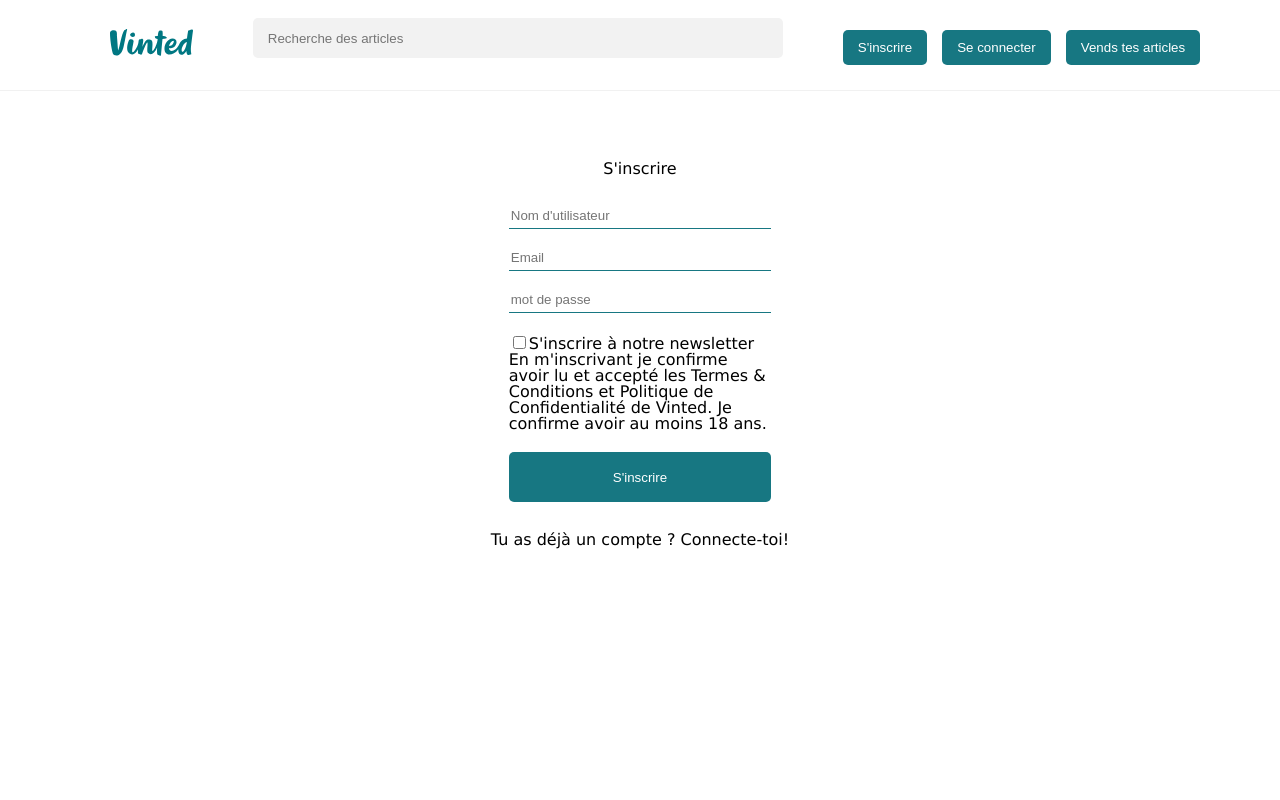
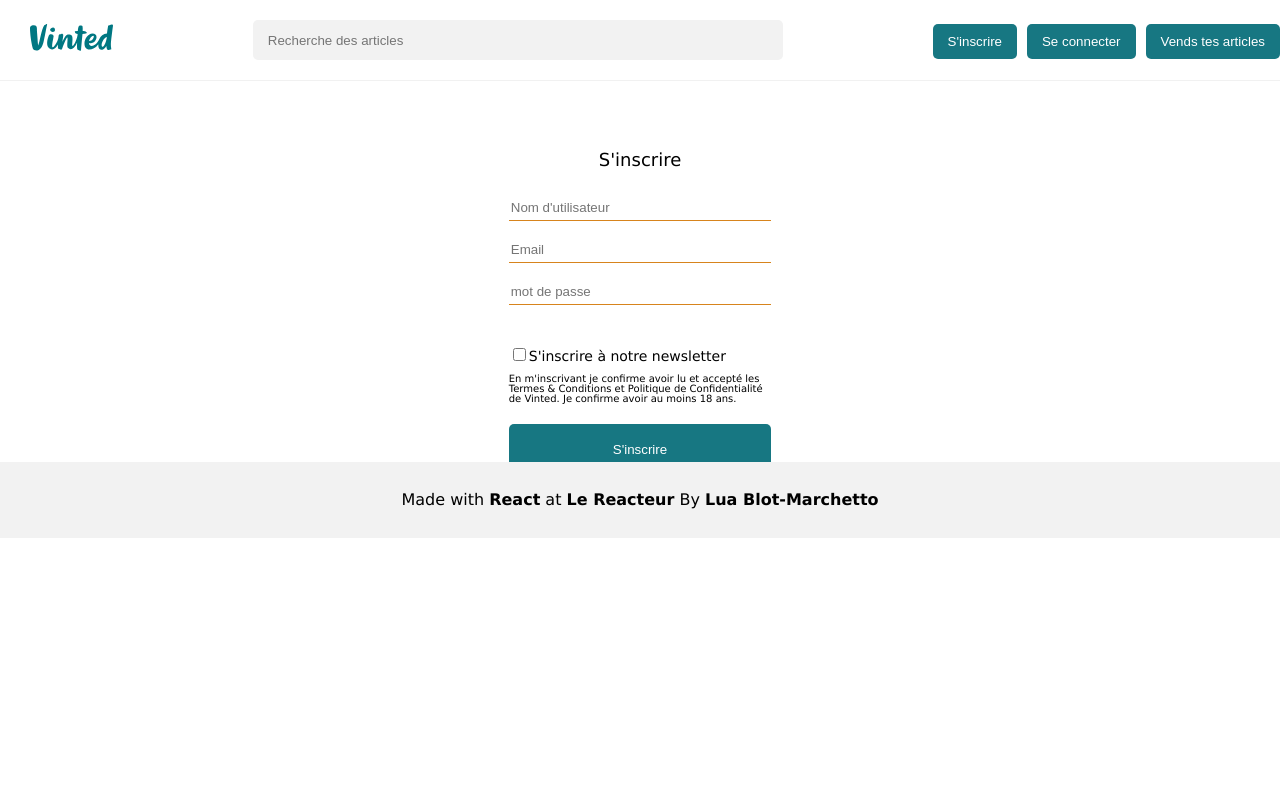
Before and after one commit to LuaBlotMarchetto/vinted, a React (Vite) app: page /signup in a window 1280 px wide. Shown: the top 800 px of the page. Built offline with nearby package versions, Linux system fonts and the light colour scheme; the HTML template or start-up script is replaced by a standard one.

Commit message:
better css on homepage and error messages on connexion pages

```diff
--- a/src/App.css
+++ b/src/App.css
@@ -1,31 +1,45 @@
 body {
   font-family: Verdana, Geneva, Tahoma, sans-serif;
+  position: relative;
+}
+
+main {
+  /* height: 800px; */
 }
 
 .container {
   display: flex;
-  max-width: 1200px;
+  max-width: 1280px;
   margin: 0 auto;
   padding-left: 30px;
-  justify-content: flex-start;
+  /* justify-content: flex-start; */
   /* border: blue solid; */
 }
 
 /*HEADER*/
 header {
   border-bottom: rgb(241, 241, 241) solid 1px;
-  height: 70px;
+  height: 60px;
   align-items: center;
   display: flex;
+  justify-content: space-between;
   font-size: 40px;
   letter-spacing: 3px;
   padding: 10px 0;
+  /* position: fixed; */
+  width: 100%;
+  background-color: white;
+  /* border: red solid; */
 }
 
 header div {
   display: flex;
   gap: 60px;
   margin-left: 120px;
+  align-items: center;
+  justify-content: space-between;
+  /* border: green solid; */
+  width: 100%;
 }
 
 header button {
@@ -35,10 +49,13 @@
   color: white;
   border-radius: 5px;
   height: 35px;
+  margin-bottom: 10px;
+  margin-left: 10px;
 }
 
 .signout {
-  background-color: red;
+  background-color: #c2175b;
+  margin-top: 14px;
 }
 
 header input {
@@ -51,7 +68,7 @@
 }
 nav {
   display: flex;
-  gap: 15px;
+  /* border: orange solid; */
 }
 
 /*HERO*/
@@ -62,12 +79,23 @@
   background-position: center;
   background-repeat: no-repeat;
   background-size: cover;
-  height: 500px;
+  height: 600px;
   display: flex;
   align-items: center;
+  /* border: green solid; */
+  position: relative;
 }
 
-.hero > div {
+.hero .container {
+  /* border: blue solid; */
+  position: absolute;
+  top: 50%;
+  left: 50%;
+  transform: translate(-50%, -50%);
+  width: 100%;
+}
+
+.hero-container {
   background-color: white;
   height: 300px;
   width: 450px;
@@ -77,13 +105,21 @@
   padding: 40px;
   box-sizing: border-box;
   justify-content: space-between;
+  /* border: red solid; */
+  /* margin: 0 auto; */
+}
+
+.hero img {
+  align-self: end;
+  position: absolute;
+  right: 0;
 }
 
 .hero h2 {
   font-size: 32px;
 }
 
-.hero div div {
+.hero-container div {
   width: 75%;
 }
 
@@ -131,11 +167,12 @@
   max-width: 1200px;
   margin: 30px 0;
   gap: 15px;
+  margin-bottom: 100px;
 }
 
 .highlights h2 {
   font-size: 26px;
-  margin-bottom: 20px;
+  margin-bottom: 30px;
 }
 .articles {
   /* border: blue solid; */
@@ -147,7 +184,11 @@
 
 .card {
   /* border: orange solid; */
-  width: 250px;
+  width: 210px;
+  margin-bottom: 30px;
+  font-size: 12px;
+  font-weight: 200;
+  color: grey;
 }
 
 .card-seller-highlights {
@@ -155,19 +196,30 @@
   align-items: center;
   gap: 10px;
   margin-bottom: 10px;
-  border: purple solid;
+  /* border: purple solid; */
 }
 
 .card-small-avatar {
   height: 30px;
   border-radius: 50%;
   object-fit: cover;
+  margin-left: 5px;
 }
 
 .card-image {
   height: 350px;
-  width: 250px;
+  width: 100%;
   object-fit: cover;
+}
+
+.card-product-info {
+  margin-top: 10px;
+  line-height: 1.2;
+}
+
+.card-product-info > p:first-child {
+  font-size: 14px;
+  color: black;
 }
 
 /*OFFER*/
@@ -287,6 +339,7 @@
   margin: 50px auto 350px;
   padding: 20px;
   align-items: center;
+  font-size: 14px;
 }
 
 .signup-content form {
@@ -297,10 +350,15 @@
   width: 75%;
   gap: 20px;
 }
+
+.signup-content h2 {
+  font-size: 18px;
+}
+
 .signup-content form input {
   /* margin-top: 15px; */
   border: none;
-  border-bottom: #177782 1px solid;
+  border-bottom: #d7841d 1px solid;
   padding-bottom: 5px;
 }
 
@@ -313,14 +371,30 @@
   background-color: #177782;
 }
 
+.connexion-error-message {
+  color: #c2175b;
+  font-size: 12px;
+}
+
+.newsletter-terms {
+  font-size: 10px;
+  margin-top: 10px;
+}
+.connexion-redirection {
+  color: #177782;
+  text-decoration: underline;
+}
 /*FOOTER*/
 footer {
   display: flex;
   justify-content: center;
   background-color: #f2f2f2;
+  position: absolute;
+  width: 100%;
+  bottom: 0;
 }
 footer div {
-  padding: 50px;
+  padding: 30px;
   display: flex;
   flex-direction: row;
 }
--- a/src/App.jsx
+++ b/src/App.jsx
@@ -1,5 +1,6 @@
 import { BrowserRouter as Router, Routes, Route } from "react-router-dom";
 import "./App.css";
+import Cookies from "js-cookie";
 
 //PAGES
 import Home from "./pages/Home";
@@ -10,16 +11,29 @@
 //COMPOSANTS
 import Header from "./components/Header";
 import Footer from "./components/Footer";
+import { useState } from "react";
 
 function App() {
+  const [token, setToken] = useState(Cookies.get("token") || null);
+
+  const handleToken = (token) => {
+    if (token) {
+      Cookies.set("token", token, { expires: 15 });
+      setToken(token);
+    } else {
+      Cookies.remove("token");
+      setToken(null);
+    }
+  };
+
   return (
     <Router>
-      <Header />
+      <Header token={token} handleToken={handleToken} />
       <Routes>
         <Route path="/" element={<Home />} />
         <Route path="/offer/:id" element={<Offer />} />
-        <Route path="/signup" element={<Signup />} />
-        <Route path="/login" element={<Login />} />
+        <Route path="/signup" element={<Signup handleToken={handleToken} />} />
+        <Route path="/login" element={<Login handleToken={handleToken} />} />
       </Routes>
       <Footer />
     </Router>
--- a/src/components/Header.jsx
+++ b/src/components/Header.jsx
@@ -1,11 +1,7 @@
 import { Link, useNavigate } from "react-router-dom";
-import { useState } from "react";
-import Cookies from "js-cookie";
 
-const Header = () => {
+const Header = ({ token, handleToken }) => {
   const navigate = useNavigate();
-  const token = Cookies.get("token");
-  const [connected, setConnected] = useState(token ? true : false);
 
   return (
     <header>
@@ -28,8 +24,7 @@
           {token ? (
             <button
               onClick={() => {
-                Cookies.remove("token");
-                setConnected(false);
+                handleToken(null);
                 navigate("/");
               }}
               className="signout"
--- a/src/components/Hero.jsx
+++ b/src/components/Hero.jsx
@@ -1,14 +1,16 @@
 const Hero = () => {
   return (
     <section className="hero">
-      {/* <img src="src/assets/images/hero-image-1.jpg" alt="" /> */}
       <div className="container">
-        <div>
-          <h2>Prêts à faire du tri dans vos placards?</h2>
+        <div className="hero-container">
+          <div>
+            <h2>Prêts à faire du tri dans vos placards?</h2>
+          </div>
+          <button>Commencer à vendre</button>
+          <p>Découvrir comment ça marche</p>
         </div>
-        <button>Commencer à vendre</button>
-        <p>Découvrir comment ça marche</p>
       </div>
+      <img src="src/assets/images/tear.svg" alt="" />
     </section>
   );
 };
--- a/src/pages/Login.jsx
+++ b/src/pages/Login.jsx
@@ -1,12 +1,13 @@
 import { useState } from "react";
-import { useNavigate } from "react-router-dom";
+import { useNavigate, Link } from "react-router-dom";
 import axios from "axios";
-import Cookies from "js-cookie";
 
-const Login = () => {
+const Login = ({ handleToken }) => {
   const navigate = useNavigate();
   const [email, setEmail] = useState("");
   const [password, setPassword] = useState("");
+
+  const [errorMessage, setErrorMessage] = useState("");
 
   const handleLogin = async (e) => {
     e.preventDefault();
@@ -22,17 +23,20 @@
       );
 
       //Mise en cookie du token
-      const token = response.data.token;
-      Cookies.set("token", token);
+      handleToken(response.data.token);
 
       //remise à zéro du formulaire
       navigate("/");
     } catch (error) {
+      if (error.response.status === 400) {
+        setErrorMessage("Aucun compte trouvé pour cette adresse email");
+      }
       console.error(error.response.data);
     }
   };
 
   return (
+    <main>
       <div className="container signup-content">
         <h2>Se connecter</h2>
         <form onSubmit={handleLogin}>
@@ -48,11 +52,16 @@
             value={password}
             onChange={(e) => setPassword(e.target.value)}
           />
-
+          <p className="connexion-error-message">{errorMessage}</p>
           <button type="Submit">Se connecter</button>
         </form>
-      <p>Pas encore de compte ? Inscris-toi!</p>
+        <Link to="/signup">
+          <p className="connexion-redirection">
+            Pas encore de compte ? Inscris-toi!
+          </p>
+        </Link>
       </div>
+    </main>
   );
 };
 
--- a/src/pages/Signup.jsx
+++ b/src/pages/Signup.jsx
@@ -1,9 +1,8 @@
 import { useState } from "react";
-import { useNavigate } from "react-router-dom";
+import { useNavigate, Link } from "react-router-dom";
 import axios from "axios";
-import Cookies from "js-cookie";
 
-const Signup = () => {
+const Signup = ({ handleToken }) => {
   const navigate = useNavigate();
 
   const [username, setUsername] = useState("");
@@ -12,10 +11,13 @@
   const [newsletterOptin, setNewsletterOptin] = useState(false);
   const [connected, setConnected] = useState(false);
 
+  const [errorMessage, setErrorMessage] = useState("");
+
   const handleSignup = async (e) => {
     e.preventDefault();
 
     try {
+      setErrorMessage("");
       //requête post avec les informations du formulaire
       const response = await axios.post(
         "https://lereacteur-vinted-api.herokuapp.com/user/signup",
@@ -27,18 +29,24 @@
         }
       );
       //Mise en cookie du token
-      const token = response.data.token;
-      Cookies.set("token", token);
+
+      handleToken(response.data.token);
 
       //modification de l'état de connexion et redirection
       setConnected(true);
       navigate("/");
     } catch (error) {
+      if (error.response.data.message === "Missing parameters") {
+        setErrorMessage("Veuillez remplir tous les champs");
+      } else if (error.response.status === 409) {
+        setErrorMessage("Un compte existe déjà avec cet email.");
+      }
       console.error(error.response.data);
     }
   };
 
   return (
+    <main>
       <div className="container signup-content">
         <h2>S'inscrire</h2>
         <form onSubmit={handleSignup}>
@@ -60,7 +68,7 @@
             value={password}
             onChange={(e) => setPassword(e.target.value)}
           />
-
+          <p className="connexion-error-message">{errorMessage}</p>
           <div>
             <input
               type="checkbox"
@@ -69,10 +77,11 @@
               checked={newsletterOptin}
               onChange={(e) => setNewsletterOptin(e.target.checked)}
             />
-          <label htmlFor="newsletter-optin">
+
+            <label htmlFor="newsletter-optin" className="newsletter-label">
               S'inscrire à notre newsletter
             </label>
-          <p>
+            <p className="newsletter-terms">
               En m'inscrivant je confirme avoir lu et accepté les Termes &
               Conditions et Politique de Confidentialité de Vinted. Je confirme
               avoir au moins 18 ans.
@@ -81,8 +90,13 @@
 
           <button type="Submit">S'inscrire</button>
         </form>
-      <p>Tu as déjà un compte ? Connecte-toi!</p>
+        <Link to="/login">
+          <p className="connexion-redirection">
+            Tu as déjà un compte ? Connecte-toi!
+          </p>
+        </Link>
       </div>
+    </main>
   );
 };
 
```
Also changed, not shown: src/components/Highlights.jsx (+11 -5 lines), src/assets/images/empty-avatar.jpg (added), src/assets/images/tear.svg (added). Lines whose indentation alone changed are shown as unchanged.
